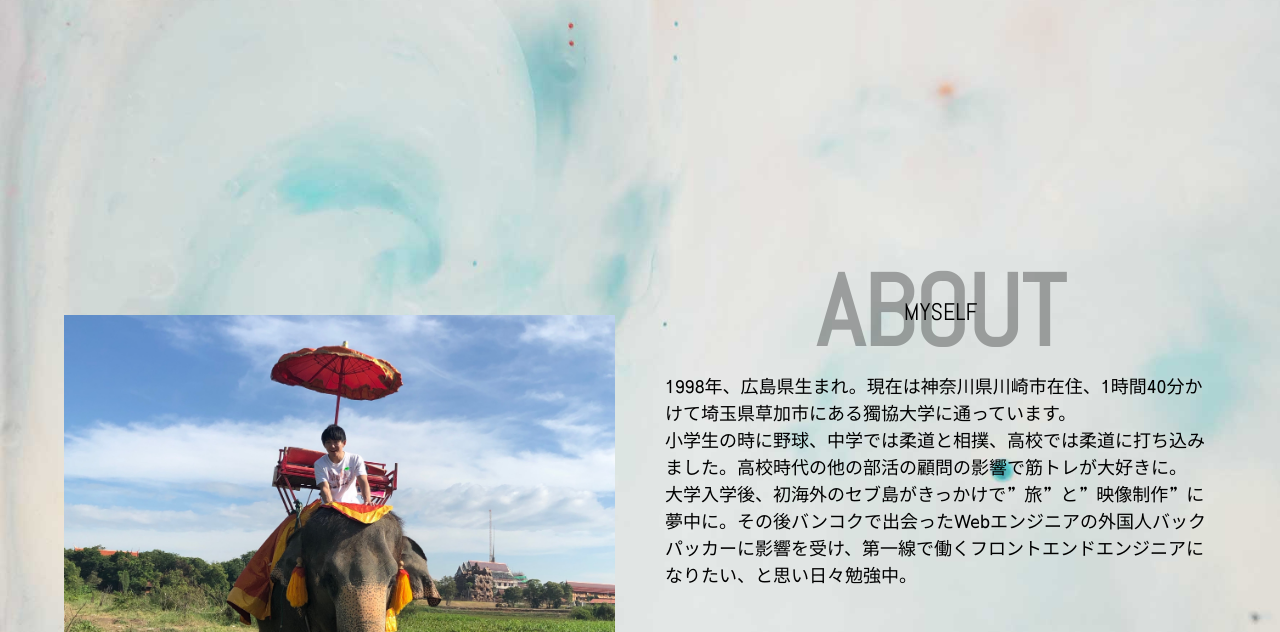
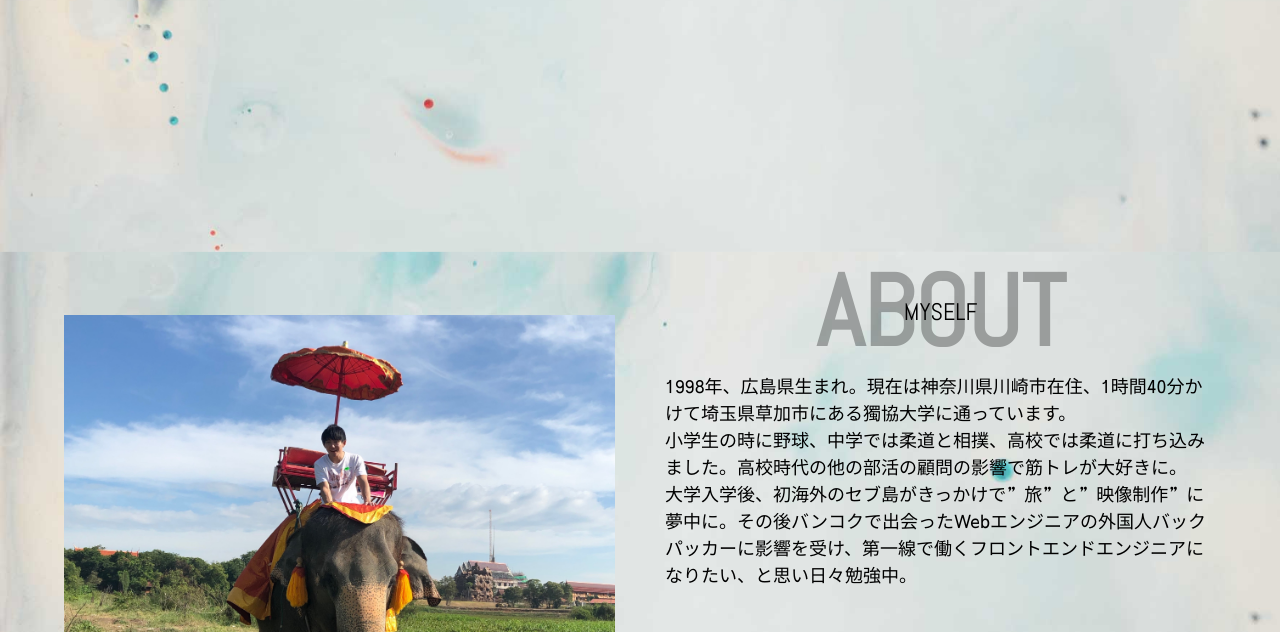
Before and after one commit to Taisei-Maeda/Taisei-Maeda.github.io, a plain HTML site: page index.html in a window 1280 px wide. Shown: the part 548-1180 px from the top of the page. Drawn offline with nearby package versions, Linux system fonts and the light colour scheme.

Commit message:
Update style.css

```diff
--- a/style.css
+++ b/style.css
@@ -4,10 +4,10 @@
 	box-sizing: border-box;
 }
 
-.wrap {
+/* .wrap {
 	overflow: hidden;
 	width: 100%;
-}
+} */
 
 html {
 	font-size:10px;
@@ -17,20 +17,20 @@ html {
 
 body {
 	width: 100%;
-/* 	height: 100vh; */
+	height: 100vh;
 	background: url("images/bg1.jpg") no-repeat center fixed;
 	background-size: cover;
 }
 
 body::before{
-/*   content:""; */
-/*   display:block;
+  content:"";
+  display:block;
   position:fixed;
   top:0;
   left:0;
-  z-index:-1; */
+  z-index:-1;
   width:100%;
-/*   height:100vh; */
+  height:100vh;
   background:url("images/bg1.jpg") center no-repeat fixed;
   background-size:cover;
 }
```
